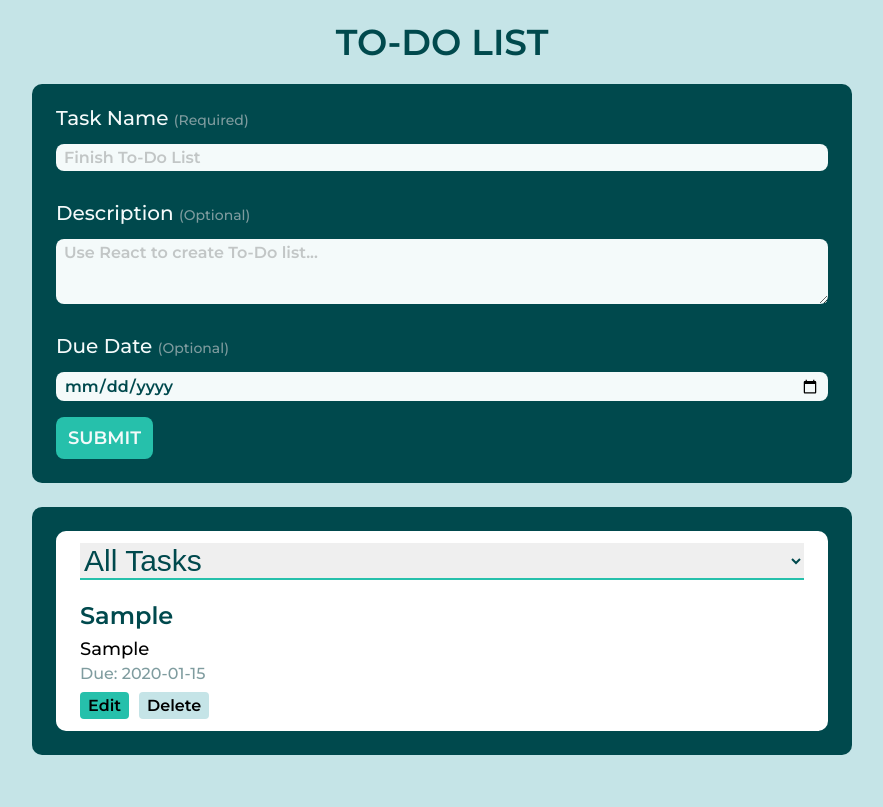
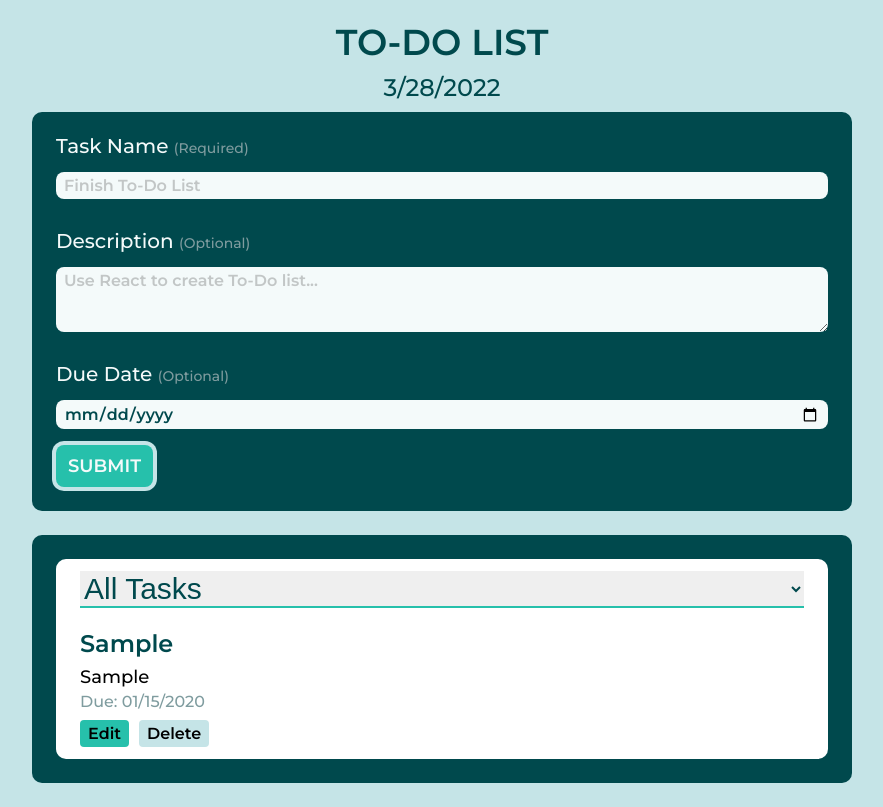
Before and after one commit to lam-brian/to-do-list, a React (Create React App) app: page / in a window 1280 px wide. Both pictures are taken after typing "Sample", "Sample", "2020-01-15" into the empty fields and a click on the button "SUBMIT". Shown: the whole page, without its empty margins (198-1081 px from the left). Built offline with nearby package versions, Linux system fonts and the light colour scheme.

Commit message:
add current date to UI and filter tasks feature

```diff
--- a/src/App.js
+++ b/src/App.js
@@ -6,8 +6,12 @@ import Tasks from "./components/Tasks/Tasks";
 
 function App() {
   const [tasks, setTasks] = useState([]);
+  const [todaysDate, setTodaysDate] = useState();
 
   useEffect(() => {
+    // Set today's date
+    setTodaysDate(new Date().toLocaleDateString());
+
     // Retrieve tasks stored in local storage
     const storedLocalTasks = localStorage.getItem("tasks");
 
@@ -47,9 +51,10 @@ function App() {
 
   return (
     <div className="App">
-      <MainHeader />
+      <MainHeader todaysDate={todaysDate} />
       <NewTask onAddNewTask={addNewTaskHandler} />
       <Tasks
+        todaysDate={todaysDate}
         tasks={tasks}
         onDeleteTask={deleteTaskHandler}
         onEditTask={editTaskHandler}
--- a/src/components/Layout/MainHeader.js
+++ b/src/components/Layout/MainHeader.js
@@ -4,6 +4,7 @@ const MainHeader = (props) => {
   return (
     <header className={styles.header}>
       <h1>TO-DO LIST</h1>
+      <span>{props.todaysDate}</span>
     </header>
   );
 };
--- a/src/components/Layout/MainHeader.module.css
+++ b/src/components/Layout/MainHeader.module.css
@@ -1,6 +1,17 @@
+.header {
+  text-align: center;
+  padding: 2.4rem 3.2rem 1.2rem;
+  color: var(--cyan-shade);
+}
+
 .header h1 {
-  color: var(--cyan-shade);
   font-size: 3.6rem;
-  text-align: center;
-  padding: 2.4rem 3.2rem;
+
+  margin-bottom: 1.6rem;
 }
+
+.header span {
+  display: inline-block;
+  font-size: 2.4rem;
+  font-weight: 500;
+}
--- a/src/components/NewTask/TaskForm.js
+++ b/src/components/NewTask/TaskForm.js
@@ -16,10 +16,14 @@ const TaskForm = (props) => {
     setEnteredDueDate("");
 
     // Lift state data
+
+    let dueDate = enteredDueDate;
+    if (!enteredDueDate) dueDate = 0;
+
     props.onAddNewTask({
       title: enteredTitle,
       description: enteredDescription,
-      dueDate: enteredDueDate,
+      dueDate: dueDate,
       id: Math.random().toString(),
     });
   };
--- a/src/components/NewTask/TaskForm.module.css
+++ b/src/components/NewTask/TaskForm.module.css
@@ -37,17 +37,6 @@
   border: none;
 }
 
-.form input:focus,
-.form textarea:focus {
-  outline: none;
-  box-shadow: 0 0 0 3px var(--cyan-primary);
-}
-
-.form input::placeholder,
-.form textarea::placeholder {
-  color: rgba(51, 51, 51, 0.26);
-}
-
 .form button {
   font-weight: 600;
   background-color: var(--cyan-primary);
@@ -56,3 +45,7 @@
   padding: 1rem 1.2rem;
   border-radius: 0.8rem;
 }
+
+.form button:focus {
+  box-shadow: 0 0 0 4px var(--cyan-tint);
+}
--- a/src/components/Tasks/Tasks.js
+++ b/src/components/Tasks/Tasks.js
@@ -1,9 +1,17 @@
+import React, { useState } from "react";
+
 import Section from "../UI/Section";
 import TasksItem from "./TasksItem";
 
 import styles from "./Tasks.module.css";
 
 const Tasks = (props) => {
+  const [taskSet, setTaskSet] = useState("tasks-all");
+
+  const filterTasksHandler = (e) => {
+    setTaskSet(e.target.value);
+  };
+
   let content = (
     <p
       style={{
@@ -16,25 +24,47 @@ const Tasks = (props) => {
     </p>
   );
 
+  // All tasks
+  const tasksAll = props.tasks
+    .sort((a, b) => new Date(a.dueDate) - new Date(b.dueDate))
+    .map((task) => (
+      <TasksItem
+        key={task.id}
+        taskData={task}
+        onDeleteTask={props.onDeleteTask.bind(null, task.id)}
+        onEditTask={props.onEditTask}
+      />
+    ));
+
+  // Tasks due
+  const tasksDue = props.tasks
+    .filter((task) => {
+      let [month, date, year] = props.todaysDate.split("/");
+
+      if (month.length === 1) month = "0".concat(month);
+      if (date.length === 1) date = "0".concat(date);
+      const formattedDate = `${year}-${month}-${date}`;
+
+      return task.dueDate === formattedDate;
+    })
+    .sort((a, b) => new Date(a.dueDate) - new Date(b.dueDate))
+    .map((task) => (
+      <TasksItem
+        key={task.id}
+        taskData={task}
+        onDeleteTask={props.onDeleteTask.bind(null, task.id)}
+        onEditTask={props.onEditTask}
+      />
+    ));
+
   if (props.tasks.length !== 0) {
-    content = (
-      <ul>
-        {props.tasks.map((task) => (
-          <TasksItem
-            key={task.id}
-            taskData={task}
-            onDeleteTask={props.onDeleteTask.bind(null, task.id)}
-            onEditTask={props.onEditTask}
-          />
-        ))}
-      </ul>
-    );
+    content = <ul>{taskSet === "tasks-all" ? tasksAll : tasksDue}</ul>;
   }
 
   return (
     <Section>
       <div className={styles.tasks}>
-        <select>
+        <select onChange={filterTasksHandler}>
           <option value="tasks-all">All Tasks</option>
           <option value="tasks-due">Tasks Due Today</option>
         </select>
--- a/src/components/Tasks/TasksItem.js
+++ b/src/components/Tasks/TasksItem.js
@@ -9,6 +9,12 @@ const TasksItem = (props) => {
     props.taskData.description
   );
   const [enteredDueDate, setEnteredDueDate] = useState(props.taskData.dueDate);
+
+  let formattedDate = props.taskData.dueDate;
+  if (props.taskData.dueDate) {
+    const [year, month, date] = props.taskData.dueDate.split("-");
+    formattedDate = `${month}/${date}/${year}`;
+  }
 
   const submitEditHandler = (e) => {
     e.preventDefault();
@@ -48,7 +54,7 @@ const TasksItem = (props) => {
     <>
       <h2>{props.taskData.title}</h2>
       <p>{props.taskData.description}</p>
-      <p>Due: {props.taskData.dueDate || "N/A"}</p>
+      <p>Due: {formattedDate || "N/A"}</p>
       <div>
         <button onClick={() => setEditing(true)}>Edit</button>
         <button onClick={props.onDeleteTask}>Delete</button>
--- a/src/index.css
+++ b/src/index.css
@@ -21,6 +21,11 @@ html {
   box-sizing: inherit;
 }
 
+*:focus {
+  outline: none;
+  box-shadow: 0 0 0 3px var(--cyan-primary);
+}
+
 body {
   line-height: 1;
   font-family: "Montserrat", sans-serif;
@@ -38,3 +43,8 @@ button {
 button:hover {
   opacity: 75%;
 }
+
+input::placeholder,
+textarea::placeholder {
+  color: rgba(51, 51, 51, 0.26);
+}
```
